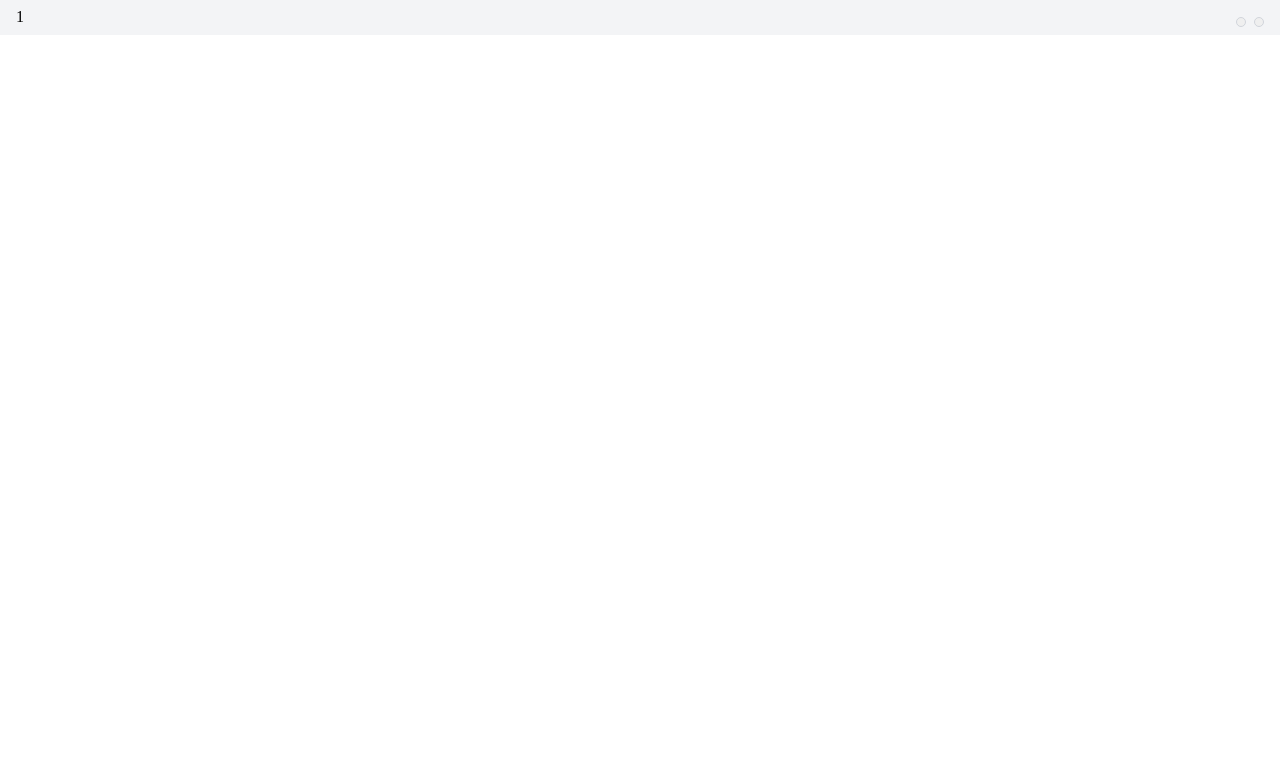
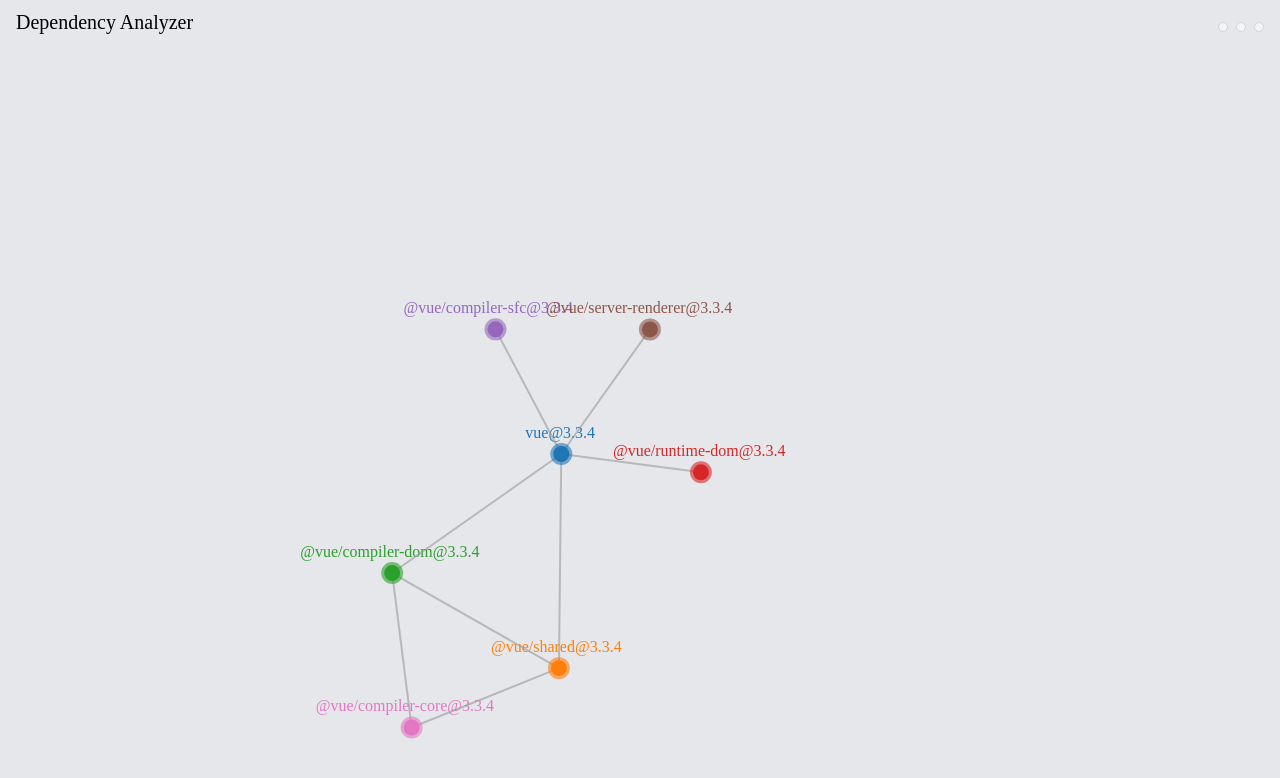
Before and after one commit to depazer/depazer, a Vue app in the folder packages/web/: page / in a window 1280 px wide. Shown: the top 778 px of the page. Built offline with nearby package versions, Linux system fonts and the light colour scheme.

Commit message:
feat(web): init module net render

```diff
--- /dev/null
+++ b/packages/web/src/api/npmRegistry.ts
@@ -0,0 +1,27 @@
+import { get, set } from 'idb-keyval'
+import { useFetch } from '@vueuse/core'
+
+export async function ApiGetNpmPackageInfo(name: string, version: string) {
+  const cached = await get(`${name}@${version}`)
+
+  if (cached) {
+    return { data: cached }
+  }
+
+  const { data, error } = await useFetch(
+    `${name}@${version}`,
+    {
+      headers: { 'Content-Type': 'application/json' }
+    },
+    {
+      afterFetch({ data, response }) {
+        set(response.url, data)
+        return { data }
+      }
+    }
+  )
+    .get()
+    .json()
+
+  return error.value ? { error: error.value } : { data: data.value }
+}
--- a/packages/web/src/assets/styles/global.css
+++ b/packages/web/src/assets/styles/global.css
@@ -4,9 +4,13 @@
 }
 
 body {
-  --uno-apply: ma-0;
+  --uno-apply: ma-0 bg-gray-2;
 }
 
 [class="dark"] body {
   --uno-apply: bg-slate-9;
 }
+
+text {
+  --uno-apply: select-none;
+}
--- a/packages/web/src/layouts/index.vue
+++ b/packages/web/src/layouts/index.vue
@@ -1,22 +1,41 @@
+<script setup lang="ts">
+import { useDark, useToggle } from '@vueuse/core'
+
+const isDark = useDark()
+const toggleDark = useToggle(isDark)
+</script>
+
 <template>
-  <header flex="~ justify-between" class="bg-gray-1 dark:bg-slate-8 px-4 py-2">
-    <div>1</div>
+  <header flex="~ justify-between items-center" class="w-full fixed box-border px-4 py-2">
+    <div class="text-xl select-none">Dependency Analyzer</div>
     <div>
+      <button
+        title="语言"
+        type="button"
+        class="mr-2 cursor-pointer rounded-full pa-1"
+        bg="gray-1 dark:slate-6"
+        border="solid 1 gray-3 dark:slate-5"
+      >
+        <i class="i-uil-english-to-chinese" text="2xl gray-6 dark:slate-1" />
+      </button>
       <button
         title="颜色模式"
         type="button"
-        class="rounded-full pa-1 cursor-pointer mr-2"
-        border="solid 1 gray-3"
+        class="mr-2 cursor-pointer rounded-full pa-1"
+        bg="gray-1 dark:slate-6"
+        border="solid 1 gray-3 dark:slate-5"
+        @click="() => toggleDark()"
       >
-        <i class="i-uil-sun" text="2xl gray-6" />
+        <i class="i-uil-moonset dark:i-uil-sunset" text="2xl gray-6 dark:slate-1" />
       </button>
       <button
         title="设置"
         type="button"
-        class="rounded-full pa-1 cursor-pointer"
-        border="solid 1 gray-3"
+        class="cursor-pointer rounded-full pa-1"
+        bg="gray-1 dark:slate-6"
+        border="solid 1 gray-3 dark:slate-5"
       >
-        <i class="i-uil-setting" text="2xl gray-6" />
+        <i class="i-uil-setting" text="2xl gray-6 dark:slate-1" />
       </button>
     </div>
   </header>
--- a/packages/web/src/router/index.ts
+++ b/packages/web/src/router/index.ts
@@ -5,8 +5,14 @@ const router = createRouter({
   routes: [
     {
       path: '/',
-      name: 'home',
-      component: () => import('@/layouts/index.vue')
+      component: () => import('@/layouts/index.vue'),
+      children: [
+        {
+          path: '',
+          name: 'home',
+          component: () => import('@/views/ModuleNet/index.vue')
+        }
+      ]
     }
   ]
 })
--- /dev/null
+++ b/packages/web/src/stores/package.ts
@@ -0,0 +1,24 @@
+import { computed, reactive } from 'vue'
+import { defineStore } from 'pinia'
+import { ApiGetNpmPackageInfo } from '@/api/npmRegistry'
+
+interface BaseInfo {
+  name: string
+  version: string
+}
+
+export const usePackageStore = defineStore('package', () => {
+  const currentPackage = reactive<BaseInfo>({ name: '', version: '' })
+
+  /** @example packageID: '@vue/shared@3.3.4' */
+  function togglePackage(packageID: string) {
+    currentPackage.version = packageID.split('@').at(-1)!
+    currentPackage.name = packageID.split('@').slice(0, -1).join('@')
+  }
+
+  const packageRegistry = computed(async () => {
+    return await ApiGetNpmPackageInfo(currentPackage.name, currentPackage.version)
+  })
+
+  return { currentPackage, packageRegistry, togglePackage }
+})
--- a/packages/web/src/views/HomeView.vue
+++ /dev/null
@@ -1,5 +0,0 @@
-<script setup lang="ts"></script>
-
-<template>
-  <main>HOME</main>
-</template>
--- /dev/null
+++ b/packages/web/src/views/ModuleNet/directive.ts
@@ -0,0 +1,99 @@
+import {
+  drag,
+  forceX,
+  forceY,
+  forceLink,
+  forceManyBody,
+  forceSimulation,
+  scaleOrdinal,
+  schemeCategory10,
+  select,
+  type SimulationNodeDatum
+} from 'd3'
+import { usePackageStore } from '@/stores/package'
+
+import type { ObjectDirective } from 'vue'
+import type { Data } from './types'
+
+const color = scaleOrdinal(schemeCategory10)
+
+export const vD3Chart: ObjectDirective<SVGElement, Data> = {
+  mounted(el, binding) {
+    const { togglePackage } = usePackageStore()
+    const { nodes, links } = binding.value
+
+    const simulation = forceSimulation(nodes)
+      .force(
+        'link',
+        forceLink(links).id(({ name }: any) => name)
+      )
+      .force('charge', forceManyBody().strength(-5000))
+      .force('x', forceX())
+      .force('y', forceY())
+      .alphaTarget(0)
+
+    const svgSelection = select(el)
+
+    const title = svgSelection
+      .selectAll('text')
+      .data(nodes)
+      .join('text')
+      .text((d) => d.name)
+      .attr('fill', (d) => color(d.name))
+
+    const link = svgSelection
+      .append('g')
+      .attr('stroke', '#999')
+      .attr('stroke-opacity', 0.6)
+      .selectAll('line')
+      .data(links)
+      .join('line')
+      /** @todo 使用箭头 */
+      // .attr('marker-end', 'url(#arrow)')
+      .attr('stroke-width', 2)
+
+    const node = svgSelection
+      .append('g')
+      .attr('stroke-opacity', 0.6)
+      .attr('stroke-width', 6)
+      .selectAll('circle')
+      .data(nodes)
+      .join('circle')
+      .attr('stroke', (d) => color(d.name))
+      .attr('r', 8)
+      .attr('fill', (d) => color(d.name))
+      .on('click', (_, d) => togglePackage(d.name))
+
+    type VDragEvent = DragEvent & { subject: SimulationNodeDatum; active: number }
+    const nodeDrag = drag()
+      .on('start', (event: VDragEvent) => {
+        if (!event.active) simulation.alphaTarget(0.3).restart()
+        event.subject.fx = event.subject.x
+        event.subject.fy = event.subject.y
+      })
+      .on('drag', (event: VDragEvent) => {
+        event.subject.fx = event.x
+        event.subject.fy = event.y
+      })
+      .on('end', (event: VDragEvent) => {
+        if (!event.active) simulation.alphaTarget(0)
+        event.subject.fx = null
+        event.subject.fy = null
+      })
+    node.call(nodeDrag as any)
+
+    simulation.on('tick', () => {
+      link
+        .attr('x1', (d) => (d.source as Record<'x' | 'y', number>).x)
+        .attr('y1', (d) => (d.source as Record<'x' | 'y', number>).y)
+        .attr('x2', (d) => (d.target as Record<'x' | 'y', number>).x)
+        .attr('y2', (d) => (d.target as Record<'x' | 'y', number>).y)
+
+      node
+        .attr('cx', (d) => (d as Record<'x' | 'y', number>).x)
+        .attr('cy', (d) => (d as Record<'x' | 'y', number>).y)
+
+      title.attr('x', (d) => (d?.x ?? 0) - d.name.length * 4).attr('y', (d) => (d?.y ?? 0) - 16)
+    })
+  }
+}
--- /dev/null
+++ b/packages/web/src/views/ModuleNet/index.vue
@@ -0,0 +1,30 @@
+<script lang="ts" setup>
+import { vD3Chart } from './directive'
+import { onMounted, shallowRef } from 'vue'
+import { useWindowSize } from '@vueuse/core'
+import { ApiGetGraph } from './mockModuleData'
+
+import type { Data } from './types'
+
+const data = shallowRef<Data>({ nodes: [], links: [] })
+onMounted(async () => (data.value = await ApiGetGraph()))
+
+const { width, height } = useWindowSize()
+</script>
+
+<template>
+  <div class="w-full h-100vh overflow-hidden">
+    <svg
+      v-if="data.nodes.length > 0"
+      v-d3-chart="data"
+      :width="width"
+      :height="height"
+      :viewBox="`${-width / 2} ${-height / 2} ${width} ${height}`"
+      class="ma-0 block pa-0"
+    ></svg>
+    <i
+      class="i-svg-spinners-blocks-shuffle-3 absolute top-[calc(50%-3rem)] text-8xl left-[calc(50%-3rem)]"
+      v-else
+    />
+  </div>
+</template>
--- /dev/null
+++ b/packages/web/src/views/ModuleNet/mockModuleData.ts
@@ -0,0 +1,55 @@
+import type { Data } from './types'
+
+const mockedData: Data = {
+  nodes: [
+    {
+      name: 'vue@3.3.4',
+      dependencies: [
+        '@vue/shared@3.3.4',
+        '@vue/compiler-dom@3.3.4',
+        '@vue/runtime-dom@3.3.4',
+        '@vue/compiler-sfc@3.3.4',
+        '@vue/server-renderer@3.3.4'
+      ]
+    },
+    {
+      name: '@vue/shared@3.3.4',
+      dependencies: []
+    },
+    {
+      name: '@vue/compiler-dom@3.3.4',
+      dependencies: ['@vue/shared@3.3.4', '@vue/compiler-core@3.3.4']
+    },
+    {
+      name: '@vue/runtime-dom@3.3.4',
+      dependencies: []
+    },
+    {
+      name: '@vue/compiler-sfc@3.3.4',
+      dependencies: []
+    },
+    {
+      name: '@vue/server-renderer@3.3.4',
+      dependencies: []
+    },
+    {
+      name: '@vue/compiler-core@3.3.4',
+      dependencies: ['@vue/shared@3.3.4']
+    }
+  ],
+  links: []
+}
+
+mockedData.links = mockedData.nodes.reduce<Record<'source' | 'target', string>[]>(
+  (links, { name, dependencies }) => {
+    links.push(...dependencies.map((dep) => ({ source: name, target: dep })))
+    return links
+  },
+  []
+)
+
+export function ApiGetGraph(): Promise<Data> {
+  return new Promise((res) => {
+    setTimeout(() => res(mockedData), 1000)
+  })
+}
--- /dev/null
+++ b/packages/web/src/views/ModuleNet/types.ts
@@ -0,0 +1,11 @@
+import type { SimulationLinkDatum, SimulationNodeDatum } from 'd3'
+
+export interface GraphData {
+  name: string
+  dependencies: string[]
+}
+
+type NodeInfo = GraphData & SimulationNodeDatum
+type LinkInfo = SimulationLinkDatum<SimulationNodeDatum & { value: number }>
+
+export type Data = { nodes: NodeInfo[]; links: LinkInfo[] }
```
